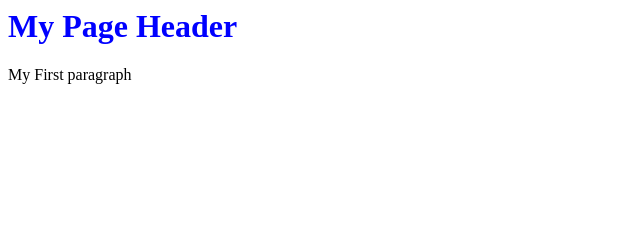
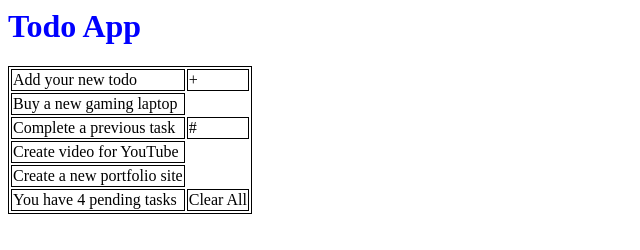
Before and after one commit to Siamrahmann/Learning-WT-H-Summer-24-25, a plain HTML site: page index.html in a window 1280 px wide. Shown: the whole page, without its empty margins (0-640 px from the left). Drawn offline with Linux system fonts and the light colour scheme.

Commit message:
created index.html and style.css

```diff
--- a/index.html
+++ b/index.html
@@ -1,10 +1,32 @@
 <html>
 <head>
     <link rel="stylesheet" type="text/css" href="style.css">
-    <title>My Page title</title>
+    <title>To-do list</title>
 </head>
 <body>
-    <h1>My Page Header</h1>
-    <p>My First paragraph</p>
+    <h1>Todo App</h1>
+    <table>
+        <tr>
+            <td>Add your new todo</td>
+            <td>+</td>
+        </tr>
+        <tr>
+            <td>Buy a new gaming laptop</td>
+        </tr>
+        <tr>
+            <td>Complete a previous task</td>
+            <td>#</td>
+        </tr>
+        <tr>
+            <td>Create video for YouTube</td>
+        </tr>
+        <tr>
+            <td>Create a new portfolio site</td>
+        </tr>
+        <tr>
+            <td>You have 4 pending tasks</td>
+            <td>Clear All</td>
+        </tr>
+
 </body>
 </html>
--- a/style.css
+++ b/style.css
@@ -1,3 +1,6 @@
 h1 {
     color: blue;
 }
+table,th,td{
+    border: 1px solid black;
+}
```
